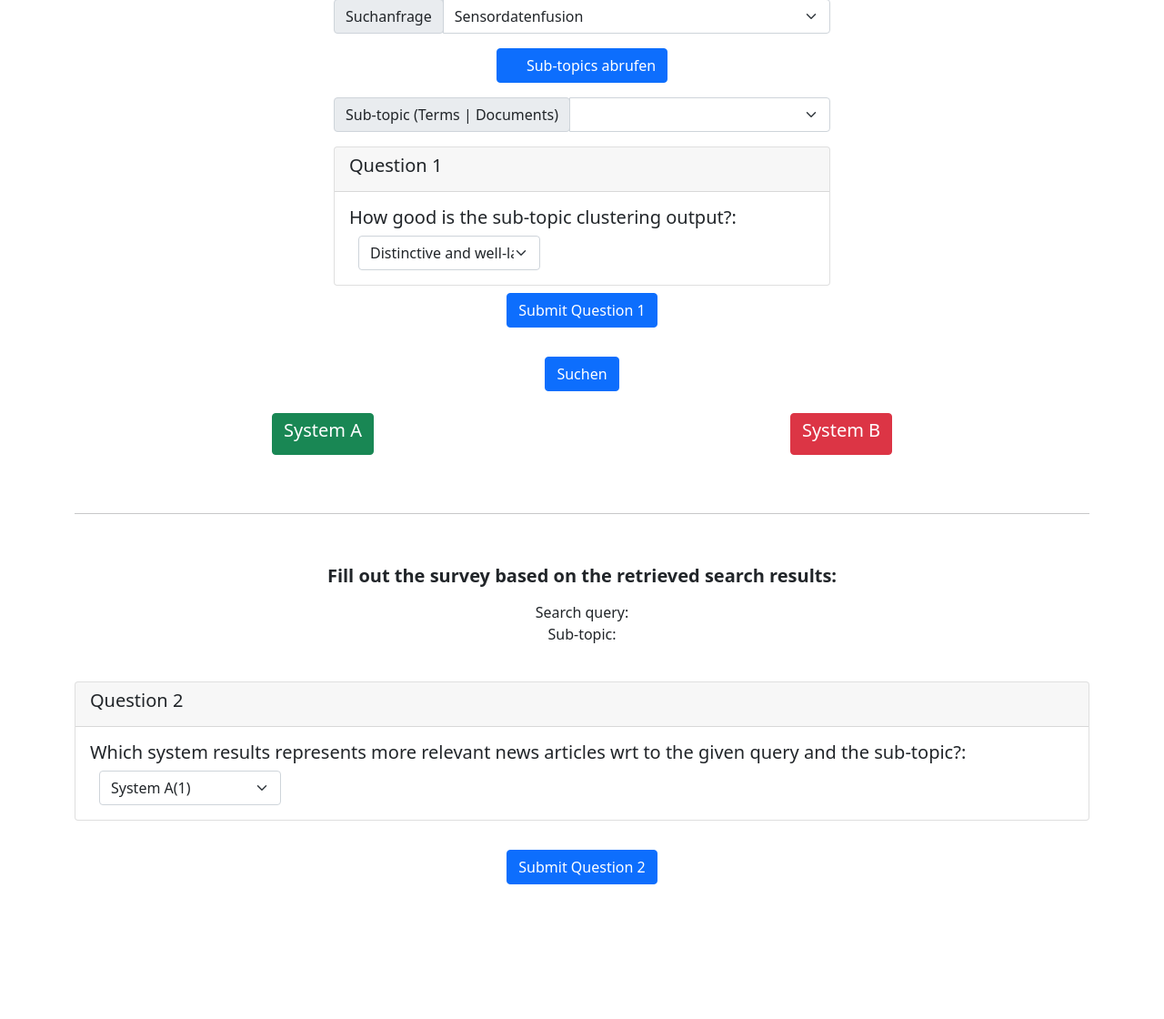
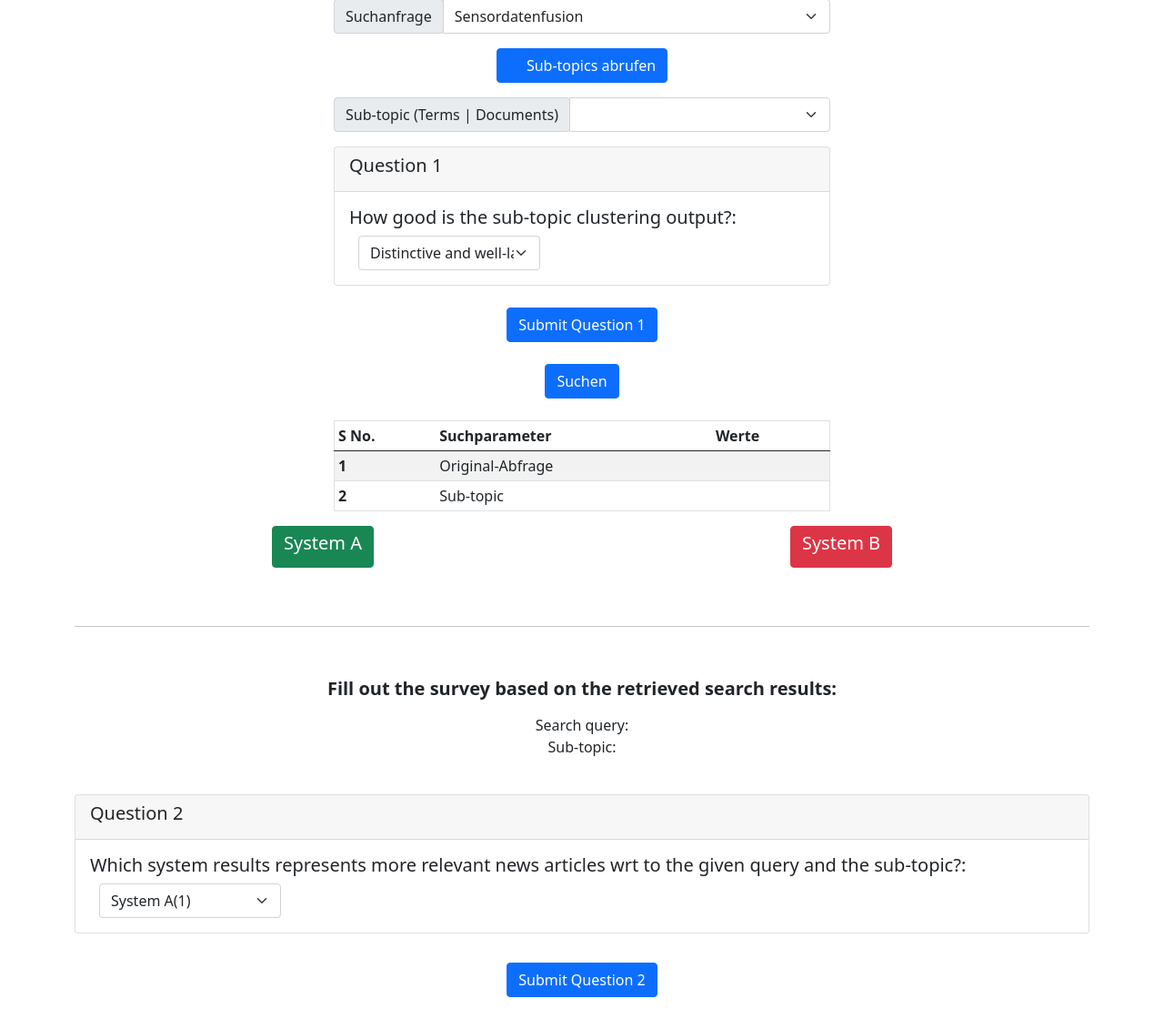
Before and after one commit to praveengadiyaram369/Survey-thesis, a FastAPI app: page /search_survey in a window 1280 px wide. Shown: the part 139-1259 px from the top of the page at 91% size. Before the commit the page ends 1111 px from the top, so only its background shows below. Run offline with FastAPI, Linux system fonts and the light colour scheme; lists and menus that the app fills with data are empty; parts of the project's set-up code (start-up, migrations or seed data) failed here and were passed over; some libraries are stand-ins or nearby versions.

Commit message:
adding changes for logs

```diff
--- a/labelling_api/app.py
+++ b/labelling_api/app.py
@@ -47,10 +47,10 @@ sub_topics_dict = dict()
 sub_topic_list = []
 topic_dict = dict()
 
-
 query_keywords_dict = dict()
 query_keyword_list = []
 session_id = None
+current_query = None
 
 @app.get("/")
 async def load_homepage(request: Request):
@@ -166,10 +166,14 @@ async def search_subtopic(request: Request):
 @app.post("/get_sub_topics")
 async def get_sub_topics(request: Request, query: str=Form(...), min_clust_size: str=Form(...), min_samples: str=Form(...)):
 
+    global current_query
+
     query = query.strip()
 
     if query.isnumeric():
         query = query_keywords_dict[str(query)]
+
+    current_query = query
 
     logging.info(f'Query selected: {query}')
 
@@ -283,9 +287,6 @@ async def get_cdd_pool(request: Request, query: str=Form(...), lang: int=Form(3)
     # match_top = int(match_top)
     match_top = 55
 
-    print(query)
-    print(lang)
-
     search_data = {
         'original_query': query,
         'search_type': 'BM-25 und Semantische Suche',
@@ -351,9 +352,9 @@ async def save_document_label(request: Request, doc_id: str=Form(1), query: str=
     insert_into_sqlite_db(doc_id, query, label)
 
 @app.post("/submit_survey_question_1")
-async def submit_survey_question_1(request: Request, query: str=Form(1), label: str=Form(1)):
-
-    insert_clustering_output_label(session_id, query, label)
+async def submit_survey_question_1(request: Request, label: str=Form(1)):
+    if current_query is not None:
+        insert_clustering_output_label(session_id, current_query, label)
 
 @app.post("/submit_survey_question_2")
 async def submit_survey_question_2(request: Request, query: str=Form(1), sub_topic: str=Form(1), label: str=Form(1)):
--- a/labelling_api/templates/search_survey.html
+++ b/labelling_api/templates/search_survey.html
@@ -45,7 +45,7 @@
 
                    <div class="container">
                      <div class="col-md-12 text-center">
-                        <button type="button" class="btn btn-primary mb-3" id="sub_topic" onclick="get_sub_topics(this);">
+                        <button type="button" class="btn btn-primary mb-3" id="sub_topics_loader" onclick="get_sub_topics(this);">
                            <span class="spinner-border spinner-border-sm" id="loader"></span>
                            Sub-topics abrufen</button>
                      </div>
@@ -79,15 +79,15 @@
                      </div>
 
                      </div>
+                     <br>
 
                      <div class="container">
                         <div class="col-md-12 text-center">
-                           <button type="button" class="btn btn-primary mt-2" id="submit_survey_question_1" onclick="submit_survey_question_1(this);">Submit Question 1</button>
-
+                           <button type="button" class="btn btn-primary mb-3" id="submit_survey_1" onclick="submit_survey_question_1(this);">
+                              Submit Question 1</button>
                         </div>
                     </div>
 
-                   <br>
 
                       <!-- <div class="input-group mb-3">
                          <div class="input-group-prepend">
@@ -151,7 +151,7 @@
                    <br>
 
 
-                   <!-- <table class="table table-striped table-hover border table-sm">
+                   <table class="table table-striped table-hover border table-sm">
                       <thead>
                          <tr>
                            <th scope="col">S No.</th>
@@ -167,10 +167,10 @@
                           </tr>
                          <tr>
                            <th scope="row">2</th>
-                           <td>Such Typ</td>
-                           <td>{{search_data['search_type']}}</td>
+                           <td>Sub-topic</td>
+                           <td>{{search_data['sub_topic']}}</td>
                          </tr>
-                         <tr>
+                         <!-- <tr>
                            <th scope="row">3</th>
                            <td>Searchstrategie</td>
                            <td>{{search_data['search_strategy']}}</td>
@@ -199,11 +199,12 @@
                              <th scope="row">9</th>
                              <td>Candidate pool results</td>
                              <td>{{search_data['cdd_result_cnt']}}</td>
-                           </tr>
+                           </tr> -->
                        </tbody>
-                   </table> -->
+                   </table>
 
-                   <input type="hidden" name="UserID"  id="original_query" value="{{search_data['original_query']}}"/>
+                   <input type="hidden" name="UserID"  id="query" value="{{search_data['original_query']}}"/>
+                   <input type="hidden" name="UserID"  id="sub_topic" value="{{search_data['sub_topic']}}"/>
 
                    <!-- <br>
                    <div class="row">
@@ -317,7 +318,7 @@
        <br>
        <div class="container">
          <div class="col-md-12 text-center">
-            <button type="button" class="btn btn-primary mt-2" onclick="submit_survey_question_2(this);">Submit Question 2</button>
+            <button type="button" class="btn btn-primary mt-2" id="submit_survey_2" onclick="submit_survey_question_2(this);">Submit Question 2</button>
 
          </div>
      </div>
@@ -437,21 +438,18 @@
           async function submit_survey_question_1(e) {
 
             try {
-        var original_query = document.getElementById("select_query").value;
                   var label = document.getElementById("survey_1_label").value;
 
-        console.log(original_query)
-        console.log(sub_topic)
                   console.log(label)
 
                   var formData = new FormData();
-        formData.append('query', original_query);
                   formData.append('label', label);
 
-        var response = await fetch('/mda/save_survey_label_1', {
+                  var response = await fetch('/mda/submit_survey_question_1', {
                      method: 'POST',
                      body: formData
                   });
+            alert('input for the survey question 1 is submitted !');
 
 
                let data = await response.json();
@@ -467,8 +465,8 @@
         async function submit_survey_question_2(e) {
 
         try {
-              var original_query = document.getElementById("select_query").value;
-              var sub_topic = document.getElementById("select-subtopic").value;
+              var original_query = document.getElementById("query").value;
+              var sub_topic = document.getElementById("sub_topic").value;
               var label = document.getElementById("survey_2_label").value;
 
               console.log(original_query)
@@ -480,11 +478,11 @@
               formData.append('sub_topic', sub_topic);
               formData.append('label', label);
 
-              var response = await fetch('/mda/save_survey_label_2', {
+              var response = await fetch('/mda/submit_survey_question_2', {
                  method: 'POST',
                  body: formData
               });
-
+              alert('input for the survey question 2 is submitted !');
 
            let data = await response.json();
               data = JSON.parse(data)
--- a/labelling_api/utils.py
+++ b/labelling_api/utils.py
@@ -521,6 +521,8 @@ def get_subtopic(results, query, min_clust_size, min_samples):
     cluster_data_df = pd.DataFrame(cluster_data, columns=['cluster_id', 'candidate_words', 'candidate_vecs'])
     cluster_data_df['mean_vec'] = cluster_data_df.apply(lambda x:get_pool_vec(x['candidate_vecs'], 'mean'), axis=1)
     cluster_data_df['topic'] = cluster_data_df.apply(lambda x:get_nearest_keyword(x['candidate_words'], x['candidate_vecs'], x['mean_vec']), axis=1)
+    cluster_data_df['topic'] = cluster_data_df.apply(lambda x:x['topic'][0].upper()+x['topic'][1:], axis=1)
+
     # cluster_data_df['topic_sim'] = cluster_data_df.apply(lambda x:cosine_similarity(get_modified_vectors(x['mean_vec']), get_modified_vectors(query_vec))[0][0], axis=1)
     cluster_data_df['cluster_size'] = cluster_data_df.apply(lambda x:len(x['candidate_words']), axis=1)
 
```
Also changed, not shown: labelling_api/survey_db_utils.py (+6 -15 lines). Lines whose indentation alone changed are shown as unchanged.
